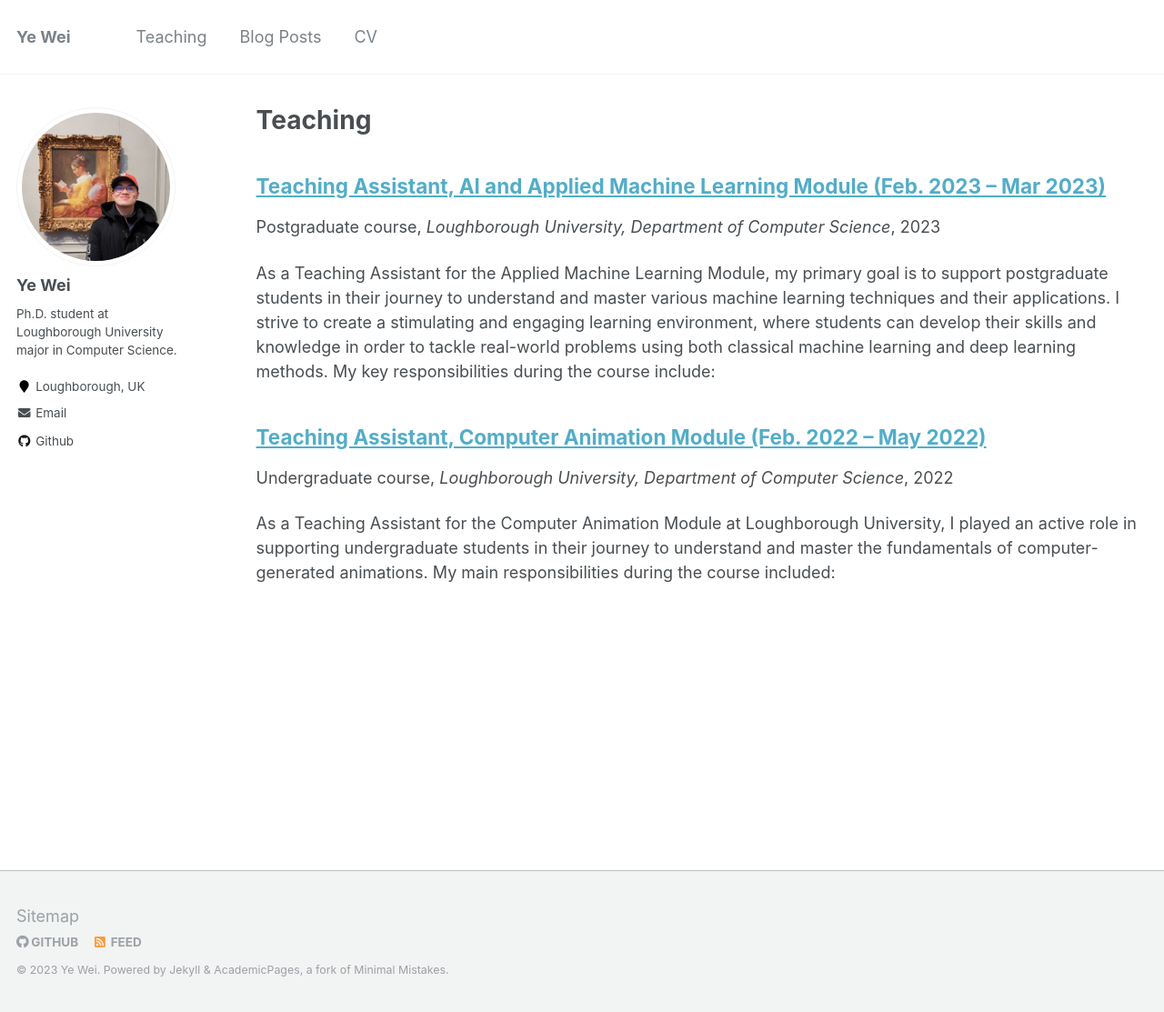
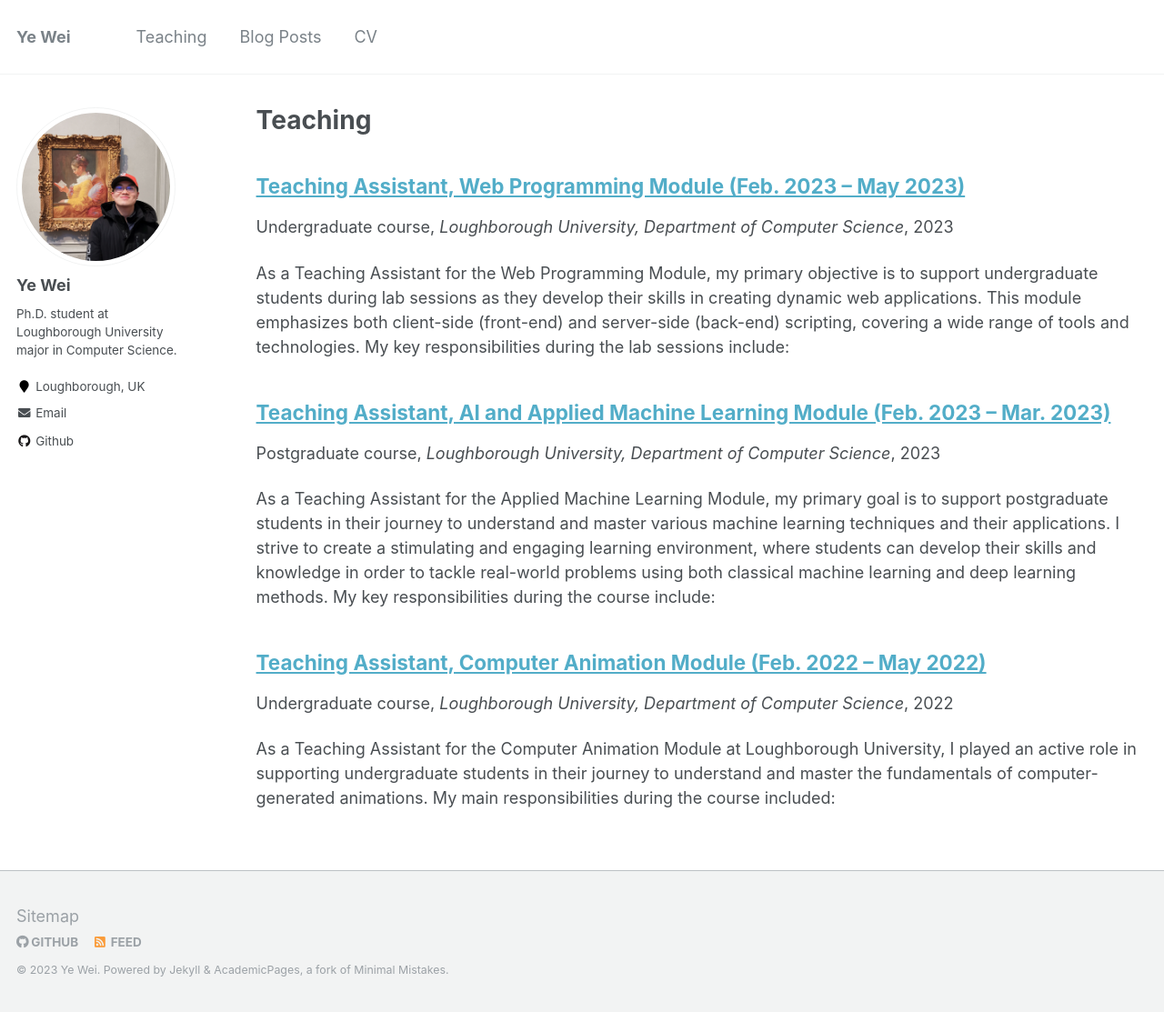
Before and after one commit to Ye-We1/Ye-We1.github.io, a Jekyll site: the page built from _pages/teaching.html, in a window 1280 px wide and 1113 px high. Shown: the whole window at 91% size. Built offline with Jekyll 4.4.1, drawn with Linux system fonts in a browser that asks for light colours.

Commit message:
Update teaching assistant experience

```diff
--- /dev/null
+++ b/_teaching/2023-spring-teaching-2.md
@@ -0,0 +1,20 @@
+---
+title: "Teaching Assistant, Web Programming Module (Feb. 2023 – May 2023)"
+collection: teaching
+type: "Undergraduate course"
+permalink: /teaching/2023-spring-teaching-2
+venue: "Loughborough University, Department of Computer Science"
+date: 2023-01-01
+location: "Loughborough, UK"
+---
+
+
+As a Teaching Assistant for the Web Programming Module, my primary objective is to support undergraduate students during lab sessions as they develop their skills in creating dynamic web applications. This module emphasizes both client-side (front-end) and server-side (back-end) scripting, covering a wide range of tools and technologies. My key responsibilities during the lab sessions include:
+
+* Assisting with HTML, CSS, and JavaScript: Helping students troubleshoot issues, understand best practices, and refine their skills in the essential building blocks of web development.
+* Guiding students through JavaScript libraries: Offering support as students explore and implement jQuery and React, popular JavaScript libraries, to enhance the functionality and interactivity of their web applications.
+* Supporting PHP implementation: Providing assistance in server-side scripting using PHP, helping students create robust and dynamic back-end components for their web applications.
+* Helping with MySQL database management and SQL: Aiding students in effectively storing, managing, and retrieving data using the MySQL database management system and Structured Query Language (SQL) in their web applications.
+* Clarifying AJAX concepts and usage: Assisting students as they work with AJAX (Asynchronous JavaScript And XML) using XMLHttpRequest and Fetch API, enabling them to create responsive and seamless user experiences in their web applications.
+
+By actively engaging with students and providing comprehensive support during lab sessions, I strive to create a productive learning environment that nurtures students' passion for web development and equips them with the skills needed to excel in their future endeavors.
```
Also changed, not shown: _teaching/2023-spring-teaching-1.md (+1 -1 lines).
